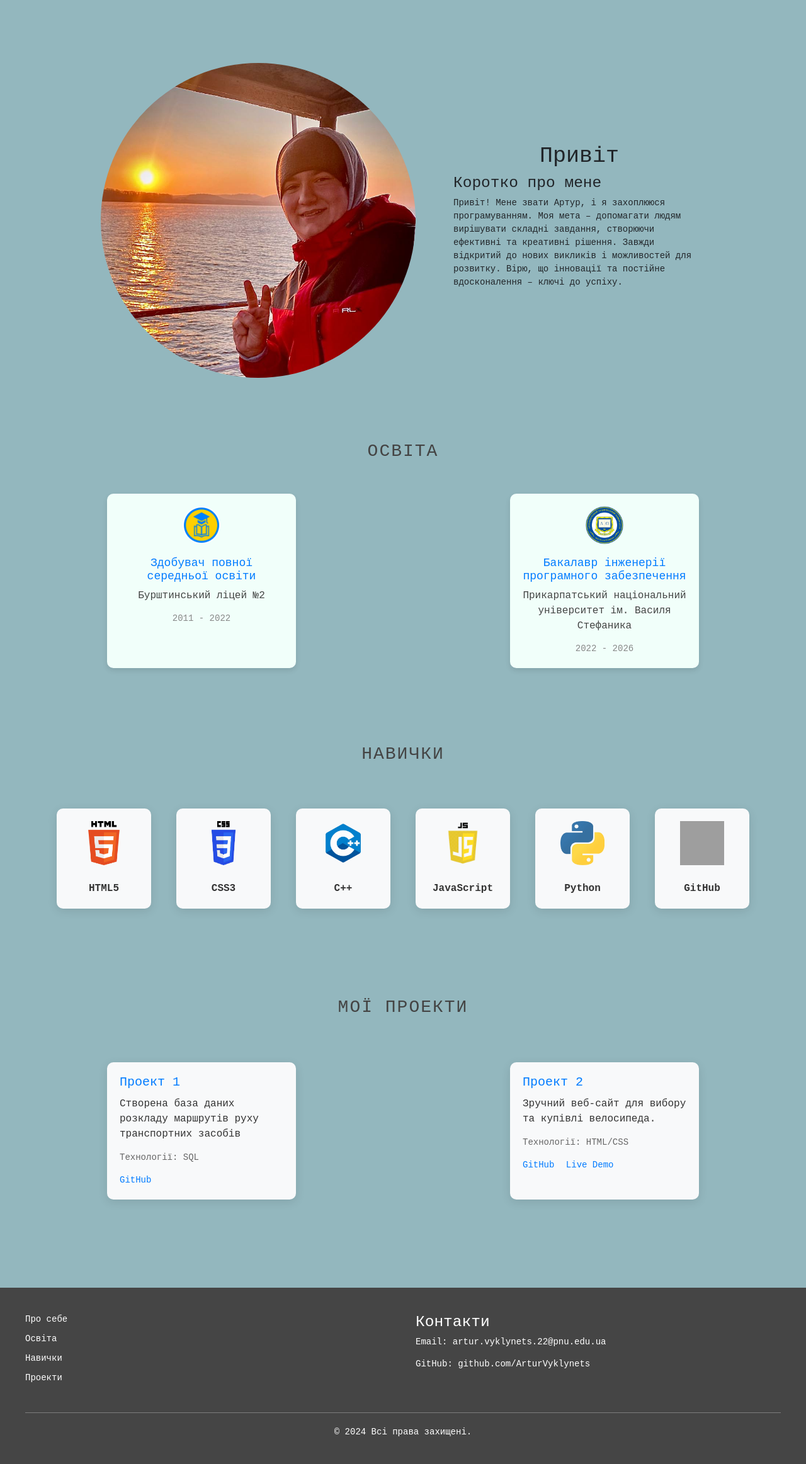
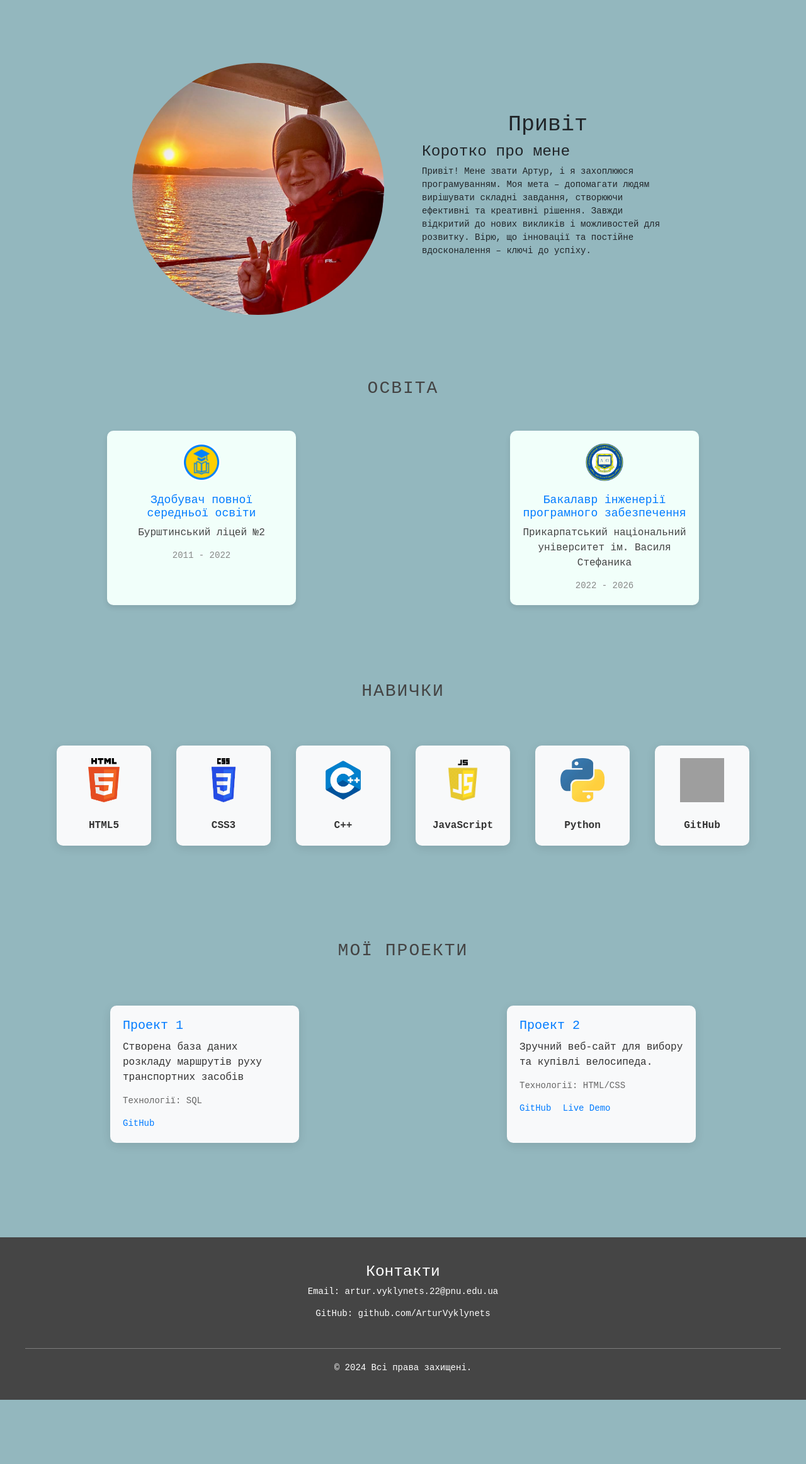
Before and after one commit to ArturVyklynets/flask-app-lab, a Flask app: page /resume in a window 1280 px wide. Shown: the part 56-2381 px from the top of the page at 63% size. After the commit the page ends 2279 px from the top, so only its background shows below. Run offline with Flask 3, Linux system fonts and the light colour scheme; grey boxes are pictures that could not be loaded.

Commit message:
update blueprints, update resume, add nav to hi.html

```diff
--- a/app/static/css/style.css
+++ b/app/static/css/style.css
@@ -41,8 +41,8 @@
 
 .photo {
   border-radius: 50%;
-  width: 500px;
-  height: 500px;
+  width: 400px;
+  height: 400px;
   object-fit: cover;
   object-position: top;
 }
@@ -153,6 +153,11 @@
 
 /*  */
 
+.projects {
+  width: 100%;
+  padding: 10px;
+}
+
 .project-cards {
   display: flex;
   justify-content: space-around;
@@ -236,12 +241,11 @@
 
 .footer-container {
   display: flex;
-  justify-content: space-around;
-  flex-wrap: wrap;
+  text-align: center;
   gap: 40px;
 }
 
-.footer-links, .footer-contact {
+.footer-contact {
   flex: 1;
   min-width: 250px;
 }
@@ -254,19 +258,6 @@
 
 .footer a:hover {
   text-decoration: underline;
-}
-
-.footer-links ul {
-  list-style: none;
-  padding: 0;
-}
-
-.footer-links ul li {
-  margin-bottom: 10px;
-}
-
-.footer-links ul li a {
-  color: #fff;
 }
 
 .footer-bottom {
--- /dev/null
+++ b/app/templates/footer.html
@@ -0,0 +1,13 @@
+<footer class="footer">
+  <div class="footer-container">
+    <div class="footer-contact">
+      <h3>Контакти</h3>
+      <p>Email: <a href="mailto:artur.vyklynets.22@pnu.edu.ua">artur.vyklynets.22@pnu.edu.ua</a></p>
+      <p>GitHub: <a href="https://github.com/ArturVyklynets" target="_blank">github.com/ArturVyklynets</a></p>
+    </div>
+  </div>
+
+  <div class="footer-bottom">
+    <p>&copy; 2024 Всі права захищені.</p>
+  </div>
+</footer>
--- a/app/templates/resume.html
+++ b/app/templates/resume.html
@@ -106,28 +106,6 @@
     </div>
   </section>
 </main>
-<footer class="footer">
-  <div class="footer-container">
-
-    <div class="footer-links">
-      <ul>
-        <li><a href="#about">Про себе</a></li>
-        <li><a href="#education">Освіта</a></li>
-        <li><a href="#skills">Навички</a></li>
-        <li><a href="#projects">Проекти</a></li>
-      </ul>
-    </div>
-
-    <div class="footer-contact">
-      <h3>Контакти</h3>
-      <p>Email: <a href="mailto:artur.vyklynets.22@pnu.edu.ua">artur.vyklynets.22@pnu.edu.ua</a></p>
-      <p>GitHub: <a href="https://github.com/ArturVyklynets" target="_blank">github.com/ArturVyklynets</a></p>
-    </div>
-  </div>
-
-  <div class="footer-bottom">
-    <p>&copy; 2024 Всі права захищені.</p>
-  </div>
-</footer>
+{% include "footer.html" %}
 
 {% endblock %}
--- a/app/users/__init__.py
+++ b/app/users/__init__.py
@@ -1,5 +1,5 @@
 from flask import Blueprint
 
-user_bp = Blueprint("users", __name__, template_folder="templates/users")
+user_bp = Blueprint("users", __name__, url_prefix="/hi", template_folder="templates/users")
 
 from . import views
--- a/app/users/views.py
+++ b/app/users/views.py
@@ -1,7 +1,7 @@
 from . import user_bp
 from flask import render_template, redirect, url_for, render_template, request
 
-@user_bp.route("/hi/<string:name>")
+@user_bp.route("/<string:name>")
 def greetings(name):
    name = name.upper()
    age = request.args.get("age", None, int)
--- a/app/views.py
+++ b/app/views.py
@@ -1,4 +1,4 @@
-from flask import request, redirect, url_for, render_template, abort
+from flask import request,render_template
 from . import app
 
 @app.route('/')
@@ -12,9 +12,6 @@ def home():
 
     return render_template("home.html", agent=agent)
 
-# users
-
-
 @app.route('/resume')
 def resume():
   return render_template("resume.html")
```
Also changed, not shown: other parts of app/static/css/style.css (+36 -4 lines), app/users/templates/users/hi.html (+9 -8 lines), tests/test_user_bp.py (+1 -1 lines).
